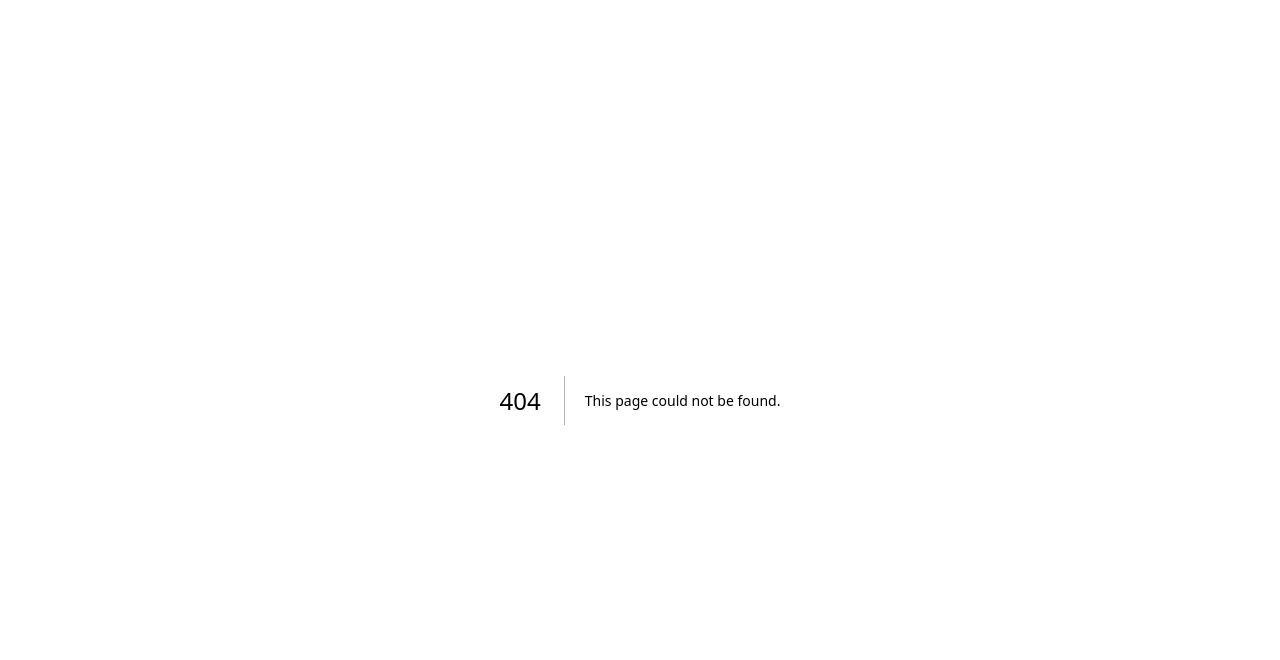
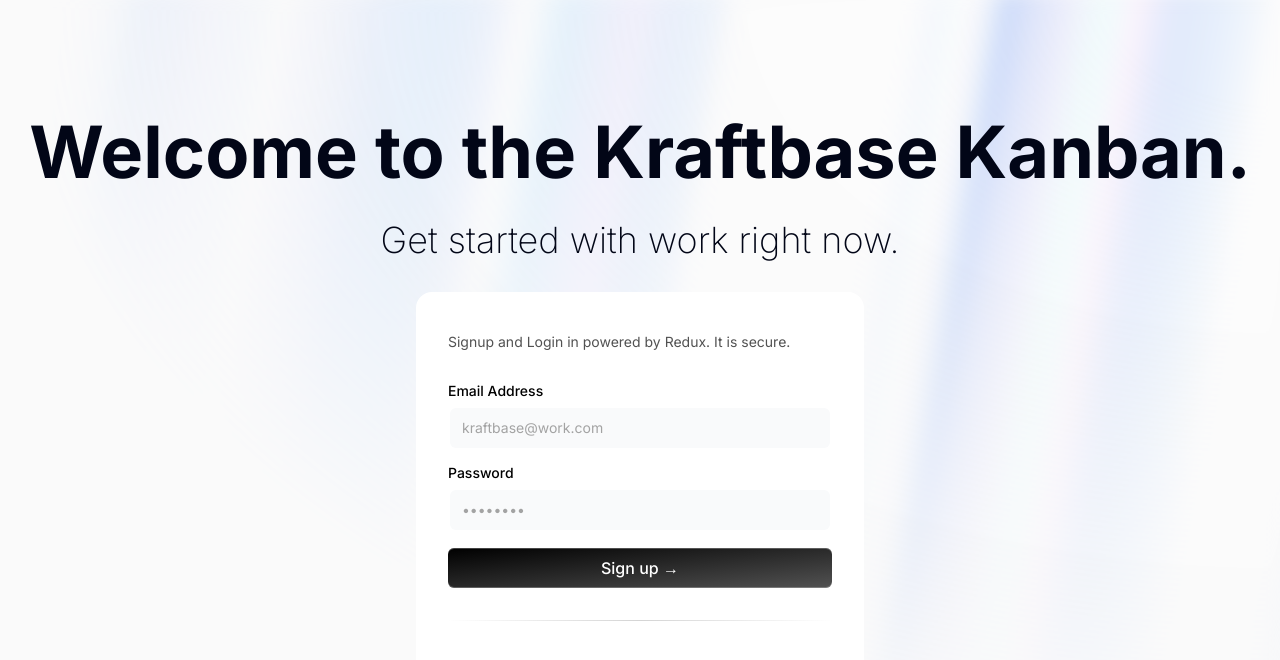
Before and after one commit to mrswastik-robot/kanban-board, a Next.js app: page /auth in a window 1280 px wide. Before the commit this address had no page. Shown: the top 660 px of the page. Built offline with nearby package versions, Linux system fonts and the light colour scheme.

Commit message:
front-end for auth ready now.

```diff
--- /dev/null
+++ b/app/auth/page.tsx
@@ -0,0 +1,15 @@
+import { AuroraBackgroundDemo } from '@/components/authbg'
+import { SignupFormDemo } from '@/components/authform'
+import React from 'react'
+
+type Props = {}
+
+const AuthPage = (props: Props) => {
+  return (
+    <div>
+        <AuroraBackgroundDemo />
+    </div>
+  )
+}
+
+export default AuthPage
--- /dev/null
+++ b/components/authbg.tsx
@@ -0,0 +1,35 @@
+"use client";
+
+import { motion } from "framer-motion";
+import React from "react";
+
+import { AuroraBackground } from "@/components/ui/aurora-background";
+import { SignupFormDemo } from "@/components/authform";
+
+export function AuroraBackgroundDemo() {
+  return (
+    <div>
+      <AuroraBackground>
+        <motion.div
+          initial={{ opacity: 0.0, y: 40 }}
+          whileInView={{ opacity: 1, y: 0 }}
+          transition={{
+            delay: 0.3,
+            duration: 0.8,
+            ease: "easeInOut",
+          }}
+          className="relative flex flex-col gap-4 items-center justify-center px-4"
+        >
+          <div className="text-3xl md:text-7xl font-bold dark:text-white text-center">
+            Welcome to the Kraftbase Kanban.
+          </div>
+          <div className="font-extralight text-base md:text-4xl dark:text-neutral-200 py-4">
+            Get started with work right now.
+          </div>
+            <SignupFormDemo />
+        </motion.div>
+      </AuroraBackground>
+
+    </div>
+  );
+}
--- /dev/null
+++ b/components/authform.tsx
@@ -0,0 +1,67 @@
+"use client";
+import React from "react";
+import { Label } from "@/components/ui/formLabel";
+import { Input } from "@/components/ui/formInput";
+import { cn } from "@/utils/cn";
+
+
+export function SignupFormDemo() {
+  const handleSubmit = (e: React.FormEvent<HTMLFormElement>) => {
+    e.preventDefault();
+    console.log("Form submitted");
+  };
+  return (
+    <div className="max-w-md w-full mx-auto rounded-none md:rounded-2xl p-4 md:p-8 shadow-input bg-white dark:bg-black">
+
+      <p className="text-neutral-600 text-sm max-w-sm mt-2 dark:text-neutral-300">
+        Signup and Login in powered by Redux. It is secure.
+      </p>
+
+      <form className="my-8" onSubmit={handleSubmit}>
+        <LabelInputContainer className="mb-4">
+          <Label htmlFor="email">Email Address</Label>
+          <Input id="email" placeholder="kraftbase@work.com" type="email" />
+        </LabelInputContainer>
+        <LabelInputContainer className="mb-4">
+          <Label htmlFor="password">Password</Label>
+          <Input id="password" placeholder="••••••••" type="password" />
+        </LabelInputContainer>
+
+
+        <button
+          className="bg-gradient-to-br relative group/btn from-black dark:from-zinc-900 dark:to-zinc-900 to-neutral-600 block dark:bg-zinc-800 w-full text-white rounded-md h-10 font-medium shadow-[0px_1px_0px_0px_#ffffff40_inset,0px_-1px_0px_0px_#ffffff40_inset] dark:shadow-[0px_1px_0px_0px_var(--zinc-800)_inset,0px_-1px_0px_0px_var(--zinc-800)_inset]"
+          type="submit"
+        >
+          Sign up &rarr;
+          <BottomGradient />
+        </button>
+
+        <div className="bg-gradient-to-r from-transparent via-neutral-300 dark:via-neutral-700 to-transparent my-8 h-[1px] w-full" />
+
+      </form>
+    </div>
+  );
+}
+
+const BottomGradient = () => {
+  return (
+    <>
+      <span className="group-hover/btn:opacity-100 block transition duration-500 opacity-0 absolute h-px w-full -bottom-px inset-x-0 bg-gradient-to-r from-transparent via-cyan-500 to-transparent" />
+      <span className="group-hover/btn:opacity-100 blur-sm block transition duration-500 opacity-0 absolute h-px w-1/2 mx-auto -bottom-px inset-x-10 bg-gradient-to-r from-transparent via-indigo-500 to-transparent" />
+    </>
+  );
+};
+
+const LabelInputContainer = ({
+  children,
+  className,
+}: {
+  children: React.ReactNode;
+  className?: string;
+}) => {
+  return (
+    <div className={cn("flex flex-col space-y-2 w-full", className)}>
+      {children}
+    </div>
+  );
+};
--- /dev/null
+++ b/components/ui/aurora-background.tsx
@@ -0,0 +1,54 @@
+"use client";
+import { cn } from "@/utils/cn";
+import React, { ReactNode } from "react";
+
+interface AuroraBackgroundProps extends React.HTMLProps<HTMLDivElement> {
+  children: ReactNode;
+  showRadialGradient?: boolean;
+}
+
+export const AuroraBackground = ({
+  className,
+  children,
+  showRadialGradient = true,
+  ...props
+}: AuroraBackgroundProps) => {
+  return (
+    <main>
+      <div
+        className={cn(
+          "relative flex flex-col  h-[100vh] items-center justify-center bg-zinc-50 dark:bg-zinc-900  text-slate-950 transition-bg",
+          className
+        )}
+        {...props}
+      >
+        <div className="absolute inset-0 overflow-hidden">
+          <div
+            //   I'm sorry but this is what peak developer performance looks like // trigger warning
+            className={cn(
+              `
+            [--white-gradient:repeating-linear-gradient(100deg,var(--white)_0%,var(--white)_7%,var(--transparent)_10%,var(--transparent)_12%,var(--white)_16%)]
+            [--dark-gradient:repeating-linear-gradient(100deg,var(--black)_0%,var(--black)_7%,var(--transparent)_10%,var(--transparent)_12%,var(--black)_16%)]
+            [--aurora:repeating-linear-gradient(100deg,var(--blue-500)_10%,var(--indigo-300)_15%,var(--blue-300)_20%,var(--violet-200)_25%,var(--blue-400)_30%)]
+            [background-image:var(--white-gradient),var(--aurora)]
+            dark:[background-image:var(--dark-gradient),var(--aurora)]
+            [background-size:300%,_200%]
+            [background-position:50%_50%,50%_50%]
+            filter blur-[10px] invert dark:invert-0
+            after:content-[""] after:absolute after:inset-0 after:[background-image:var(--white-gradient),var(--aurora)]
+            after:dark:[background-image:var(--dark-gradient),var(--aurora)]
+            after:[background-size:200%,_100%]
+            after:animate-aurora after:[background-attachment:fixed] after:mix-blend-difference
+            pointer-events-none
+            absolute -inset-[10px] opacity-50 will-change-transform`,
+
+              showRadialGradient &&
+                `[mask-image:radial-gradient(ellipse_at_100%_0%,black_10%,var(--transparent)_70%)]`
+            )}
+          ></div>
+        </div>
+        {children}
+      </div>
+    </main>
+  );
+};
--- /dev/null
+++ b/components/ui/formInput.tsx
@@ -0,0 +1,61 @@
+// Input component extends from shadcnui - https://ui.shadcn.com/docs/components/input
+"use client";
+import * as React from "react";
+import { cn } from "@/utils/cn";
+import { useMotionTemplate, useMotionValue, motion } from "framer-motion";
+
+export interface InputProps
+  extends React.InputHTMLAttributes<HTMLInputElement> {}
+
+const Input = React.forwardRef<HTMLInputElement, InputProps>(
+  ({ className, type, ...props }, ref) => {
+    const radius = 100; // change this to increase the rdaius of the hover effect
+    const [visible, setVisible] = React.useState(false);
+
+    let mouseX = useMotionValue(0);
+    let mouseY = useMotionValue(0);
+
+    function handleMouseMove({ currentTarget, clientX, clientY }: any) {
+      let { left, top } = currentTarget.getBoundingClientRect();
+
+      mouseX.set(clientX - left);
+      mouseY.set(clientY - top);
+    }
+    return (
+      <motion.div
+        style={{
+          background: useMotionTemplate`
+        radial-gradient(
+          ${visible ? radius + "px" : "0px"} circle at ${mouseX}px ${mouseY}px,
+          var(--blue-500),
+          transparent 80%
+        )
+      `,
+        }}
+        onMouseMove={handleMouseMove}
+        onMouseEnter={() => setVisible(true)}
+        onMouseLeave={() => setVisible(false)}
+        className="p-[2px] rounded-lg transition duration-300 group/input"
+      >
+        <input
+          type={type}
+          className={cn(
+            `flex h-10 w-full border-none bg-gray-50 dark:bg-zinc-800 text-black dark:text-white shadow-input rounded-md px-3 py-2 text-sm  file:border-0 file:bg-transparent
+          file:text-sm file:font-medium placeholder:text-neutral-400 dark:placeholder-text-neutral-600
+          focus-visible:outline-none focus-visible:ring-[2px]  focus-visible:ring-neutral-400 dark:focus-visible:ring-neutral-600
+           disabled:cursor-not-allowed disabled:opacity-50
+           dark:shadow-[0px_0px_1px_1px_var(--neutral-700)]
+           group-hover/input:shadow-none transition duration-400
+           `,
+            className
+          )}
+          ref={ref}
+          {...props}
+        />
+      </motion.div>
+    );
+  }
+);
+Input.displayName = "Input";
+
+export { Input };
--- /dev/null
+++ b/components/ui/formLabel.tsx
@@ -0,0 +1,24 @@
+// Label component extends from shadcnui - https://ui.shadcn.com/docs/components/label
+
+"use client";
+import * as React from "react";
+import * as LabelPrimitive from "@radix-ui/react-label";
+
+import { cn } from "@/utils/cn";
+
+const Label = React.forwardRef<
+  React.ElementRef<typeof LabelPrimitive.Root>,
+  React.ComponentPropsWithoutRef<typeof LabelPrimitive.Root>
+>(({ className, ...props }, ref) => (
+  <LabelPrimitive.Root
+    ref={ref}
+    className={cn(
+      "text-sm font-medium text-black dark:text-white leading-none peer-disabled:cursor-not-allowed peer-disabled:opacity-70",
+      className
+    )}
+    {...props}
+  />
+));
+Label.displayName = LabelPrimitive.Root.displayName;
+
+export { Label };
--- a/package.json
+++ b/package.json
@@ -18,6 +18,7 @@
     "@radix-ui/react-select": "^2.0.0",
     "@radix-ui/react-slot": "^1.0.2",
     "@reduxjs/toolkit": "^2.2.5",
+    "@tabler/icons-react": "^3.5.0",
     "@types/react-redux": "^7.1.33",
     "class-variance-authority": "^0.7.0",
     "clsx": "^2.1.1",
--- a/tailwind.config.ts
+++ b/tailwind.config.ts
@@ -1,4 +1,8 @@
 import type { Config } from "tailwindcss"
+
+const {
+  default: flattenColorPalette,
+} = require("tailwindcss/lib/util/flattenColorPalette");
 
 const config = {
   darkMode: ["class"],
@@ -67,14 +71,36 @@ const config = {
           from: { height: "var(--radix-accordion-content-height)" },
           to: { height: "0" },
         },
+        aurora: {
+          from: {
+            backgroundPosition: "50% 50%, 50% 50%",
+          },
+          to: {
+            backgroundPosition: "350% 50%, 350% 50%",
+          },
+        },
       },
       animation: {
         "accordion-down": "accordion-down 0.2s ease-out",
         "accordion-up": "accordion-up 0.2s ease-out",
+        aurora: "aurora 60s linear infinite",
       },
     },
   },
-  plugins: [require("tailwindcss-animate")],
+  plugins: [require("tailwindcss-animate"), addVariablesForColors],
+
 } satisfies Config
 
+// This plugin adds each Tailwind color as a global CSS variable, e.g. var(--gray-200).
+function addVariablesForColors({ addBase, theme }: any) {
+  let allColors = flattenColorPalette(theme("colors"));
+  let newVars = Object.fromEntries(
+    Object.entries(allColors).map(([key, val]) => [`--${key}`, val])
+  );
+
+  addBase({
+    ":root": newVars,
+  });
+}
+
 export default config
--- /dev/null
+++ b/utils/cn.ts
@@ -0,0 +1,6 @@
+import { ClassValue, clsx } from "clsx";
+import { twMerge } from "tailwind-merge";
+
+export function cn(...inputs: ClassValue[]) {
+  return twMerge(clsx(inputs));
+}
```
Also changed, not shown: 1 other file (tests, documents, lock files or other folders).
